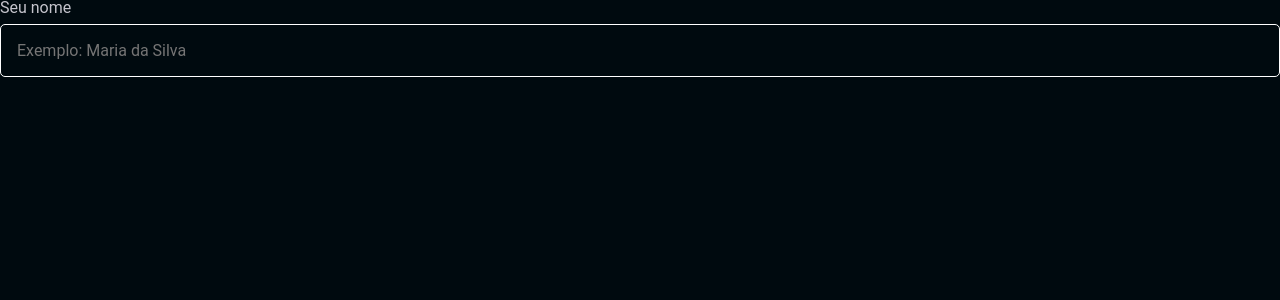
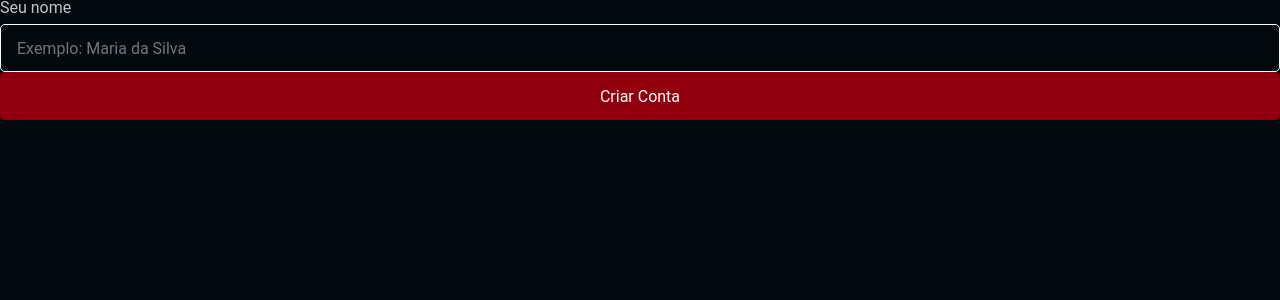
Before and after one commit to MarceloAlmd/WEB_explorer_food, a React (Vite) app: page / in a window 1280 px wide. Shown: the top 300 px of the page. Built offline with nearby package versions, Linux system fonts and the light colour scheme.

Commit message:
feat: create comp button

```diff
--- /dev/null
+++ b/src/components/button/button.comp.tsx
@@ -0,0 +1,10 @@
+import { ButtonProps } from "./button";
+import * as Styles from "./button.styles";
+
+export function Button({ title, type, ...rest }: ButtonProps) {
+  return (
+    <Styles.Container type={type} {...rest}>
+      {title}
+    </Styles.Container>
+  );
+}
--- /dev/null
+++ b/src/components/button/button.d.ts
@@ -0,0 +1,4 @@
+export interface ButtonProps {
+  title: string;
+  type: "button" | "submit" | "reset" | undefined;
+}
--- /dev/null
+++ b/src/components/button/button.styles.ts
@@ -0,0 +1,12 @@
+import styled from "styled-components";
+
+export const Container = styled.button`
+  height: 3rem;
+  width: 100%;
+
+  border: none;
+  border-radius: 5px;
+
+  background: ${({ theme }) => theme.colors.secondary};
+  color: ${({ theme }) => theme.colors.text.primary};
+`;
--- a/src/components/input/input.comp.styles.ts
+++ b/src/components/input/input.comp.styles.ts
@@ -23,5 +23,6 @@ export const Container = styled.div`
     background: none;
 
     padding: 1rem;
+    height: 3rem;
   }
 `;
--- a/src/components/input/input.comp.tsx
+++ b/src/components/input/input.comp.tsx
@@ -1,9 +1,9 @@
 import { InputProps } from "./input";
 import * as Styles from "./input.comp.styles";
 
-export function Input({ label, placeholder, type }: InputProps) {
+export function Input({ label, placeholder, type, ...rest }: InputProps) {
   return (
-    <Styles.Container>
+    <Styles.Container {...rest}>
       <label htmlFor="input">{label}</label>
       <input placeholder={placeholder} type={type} id="input" />
     </Styles.Container>
--- a/src/components/input/input.d.ts
+++ b/src/components/input/input.d.ts
@@ -2,5 +2,4 @@ export interface InputProps {
   label: string;
   placeholder: string;
   type: string;
-  width: string;
 }
--- a/src/pages/signUp/index.tsx
+++ b/src/pages/signUp/index.tsx
@@ -1,7 +1,15 @@
+import { Button } from "../../components/button/button.comp";
 import { Input } from "../../components/input/input.comp";
 
 export function SignUp() {
   return (
-    <Input label="Seu nome" placeholder="Exemplo: Maria da Silva" type="text" />
+    <>
+      <Input
+        label="Seu nome"
+        placeholder="Exemplo: Maria da Silva"
+        type="text"
+      />
+      <Button type="button" title="Criar Conta" />
+    </>
   );
 }
```
